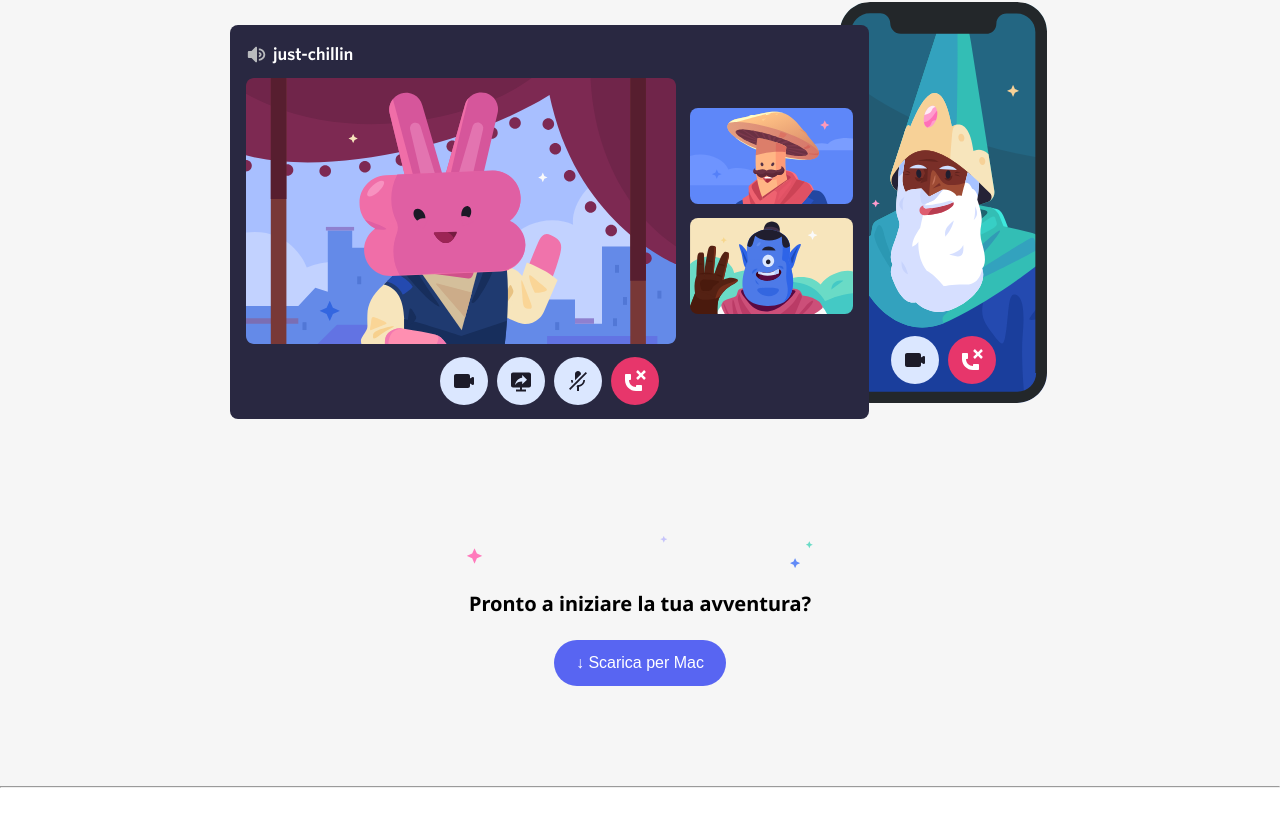
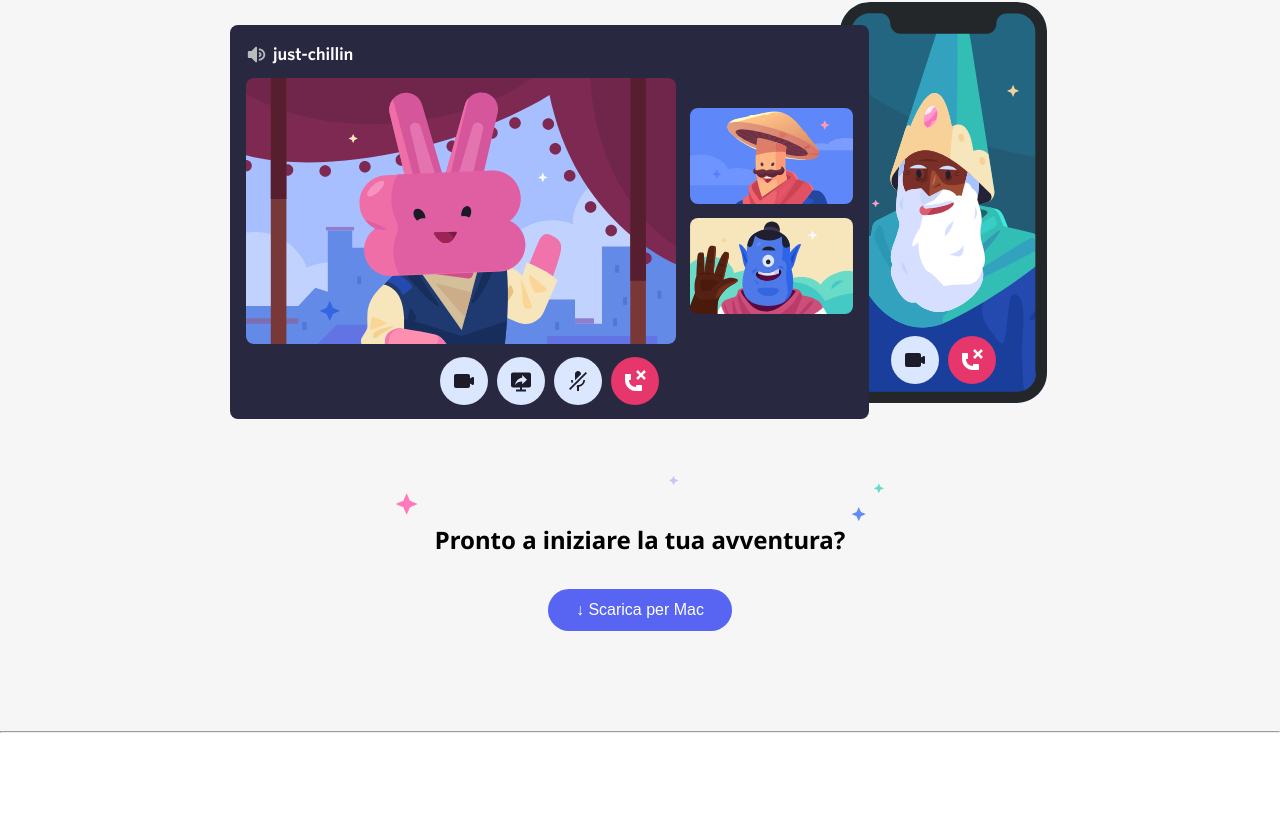
Before and after one commit to Gianluca-Loddo/htmlcss-discord, a plain HTML site: page index.html in a window 1280 px wide. Shown: the part 2943-3782 px from the top of the page. After the commit the page ends 3728 px from the top, so only its background shows below. Drawn offline with Linux system fonts and the light colour scheme.

Commit message:
fix blocco finale
(da ultimare)

```diff
--- a/css/style-final.css
+++ b/css/style-final.css
@@ -227,13 +227,19 @@ nav {
 
 
 .box-sezione-alternata {
-    display: flex; /* disposizione orizzontale: mette immagine e testo affiancati */
+    display: flex;
+    /* disposizione orizzontale: mette immagine e testo affiancati */
     align-items: center;
-    justify-content: space-between; /* distribuisce lo spazio tra immagine e testo: li spinge entrambi ai lati */
-    max-width: 1100px; /* larghezza massima del contenuto */
-    margin: 0 auto; /* centra orizzontalmente il contenuto: sopra e sotto non mette spazio */
-    padding: 100px 30px; /* margine interno: spazio sopra e sotto, 30px ai lati */
-    gap: 60px; /* spazio tra immagine e testo */
+    justify-content: space-between;
+    /* distribuisce lo spazio tra immagine e testo: li spinge entrambi ai lati */
+    max-width: 1100px;
+    /* larghezza massima del contenuto */
+    margin: 0 auto;
+    /* centra orizzontalmente il contenuto: sopra e sotto non mette spazio */
+    padding: 100px 30px;
+    /* margine interno: spazio sopra e sotto, 30px ai lati */
+    gap: 60px;
+    /* spazio tra immagine e testo */
 }
 
 
@@ -254,32 +260,39 @@ Così, il primo elemento risulta più largo in proporzione.
 /* Testo */
 .box-sezione-alternata h2 {
     font-size: 32px;
-    font-weight: 700; /* testo in grassetto */
+    font-weight: 700;
+    /* testo in grassetto */
     margin-bottom: 20px;
     color: black;
 }
 
 .box-sezione-alternata p {
     font-size: 18px;
-    line-height: 1.6; /* altezza interlinea per migliorare la leggibilità */
+    line-height: 1.6;
+    /* altezza interlinea per migliorare la leggibilità */
     color: black;
 }
 
 /* IMMAGINE RESPONSIVE */
 .box-sezione-alternata img {
-    max-width: 100%; /* larghezza massima 100%: si adatta al contenitore */
-    height: auto; /* altezza automatica per mantenere le proporzioni */
-    display: block; /* rende l'immagine un blocco, occupa tutta la larghezza disponibile */
+    max-width: 100%;
+    /* larghezza massima 100%: si adatta al contenitore */
+    height: auto;
+    /* altezza automatica per mantenere le proporzioni */
+    display: block;
+    /* rende l'immagine un blocco, occupa tutta la larghezza disponibile */
 }
 
 
 /* SEZIONE INVERTITA: 2 SEZIONE */
 .sezione-invertita .grande {
-    order: 2; /* mette l'immagine a destra */
+    order: 2;
+    /* mette l'immagine a destra */
 }
 
 .sezione-invertita .piccola {
-    order: 1; /* mette il testo a sinistra */
+    order: 1;
+    /* mette il testo a sinistra */
 }
 
 /* ========================= */
@@ -336,31 +349,38 @@ per non far allargare troppo il contenuto su schermi grandi. */
 
 /* L'immagine principale ha una classe illustrazione-finale per gestire dimensione responsive, margine inferiore, e centratura. */
 .box-contenuto-finale img.illustrazione-finale {
-  max-width: 100%; /* larghezza massima 100%: si adatta al contenitore */
-  height: auto; /* altezza automatica per mantenere le proporzioni */
-  display: block; /* rende l'immagine un blocco, occupa tutta la larghezza disponibile */
-  margin: 0 auto 60px; /* margine superiore 0, inferiore 60px per spazio sotto l'immagine */
+    max-width: 100%;
+    /* larghezza massima 100%: si adatta al contenitore */
+    height: auto;
+    /* altezza automatica per mantenere le proporzioni */
+    display: block;
+    /* rende l'immagine un blocco, occupa tutta la larghezza disponibile */
+    margin: 0 auto;
+    /* margine superiore e inferiore 0, per centrare l'immagine l'auto equidistanzia */
 }
 
 /* L'immagine delle stelle ha una classe stars per gestire dimensione, margine e centratura.
-viene usata come separatore tra l'illustrazione e il testo finale*/
+viene usata come separatore tra l'illustrazione e il testo */
 .box-contenuto-finale img.stars {
-  margin: 0 auto 20px;
-  height: 32px;
+    margin: 0 auto;
+    /* margine superiore e inferiore 0, per centrare l'immagine l'auto equidistanzia */
+    height: 45px;
     display: block;
+    /* rende l'immagine un blocco, occupa tutta la larghezza disponibile */
 }
 
 .box-contenuto-finale h3 {
-  font-size: 20px;
-  font-weight: 600;
-  margin-bottom: 20px;
+    font-size: 24px;
+    font-weight: 800;
+    margin-top: 0px;
+    margin-bottom: 30px;
 }
 
 .box-contenuto-finale .mac {
     background-color: #5865f2;
     color: white;
     font-size: 16px;
-  padding: 14px 22px;
+    padding: 12px 28px;
     border-radius: 25px;
     border: none;
     cursor: pointer;
--- a/index.html
+++ b/index.html
@@ -152,7 +152,7 @@
                     con la condivisione schermo.
                 </p>
                 <img src="img/item4-big.svg" alt="Tecnologia affidabile" class="illustrazione-finale" />
-                <img src="img/stars.svg" alt="Decorazione stelle" class="stars" />
+                <img src="img/stars.svg" alt="Decorazione stelle" class="stars" >
                 <h3>Pronto a iniziare la tua avventura?</h3>
                 <button class="mac">↓ Scarica per Mac</button>
             </div>
```
Lines whose indentation alone changed are shown as unchanged.
